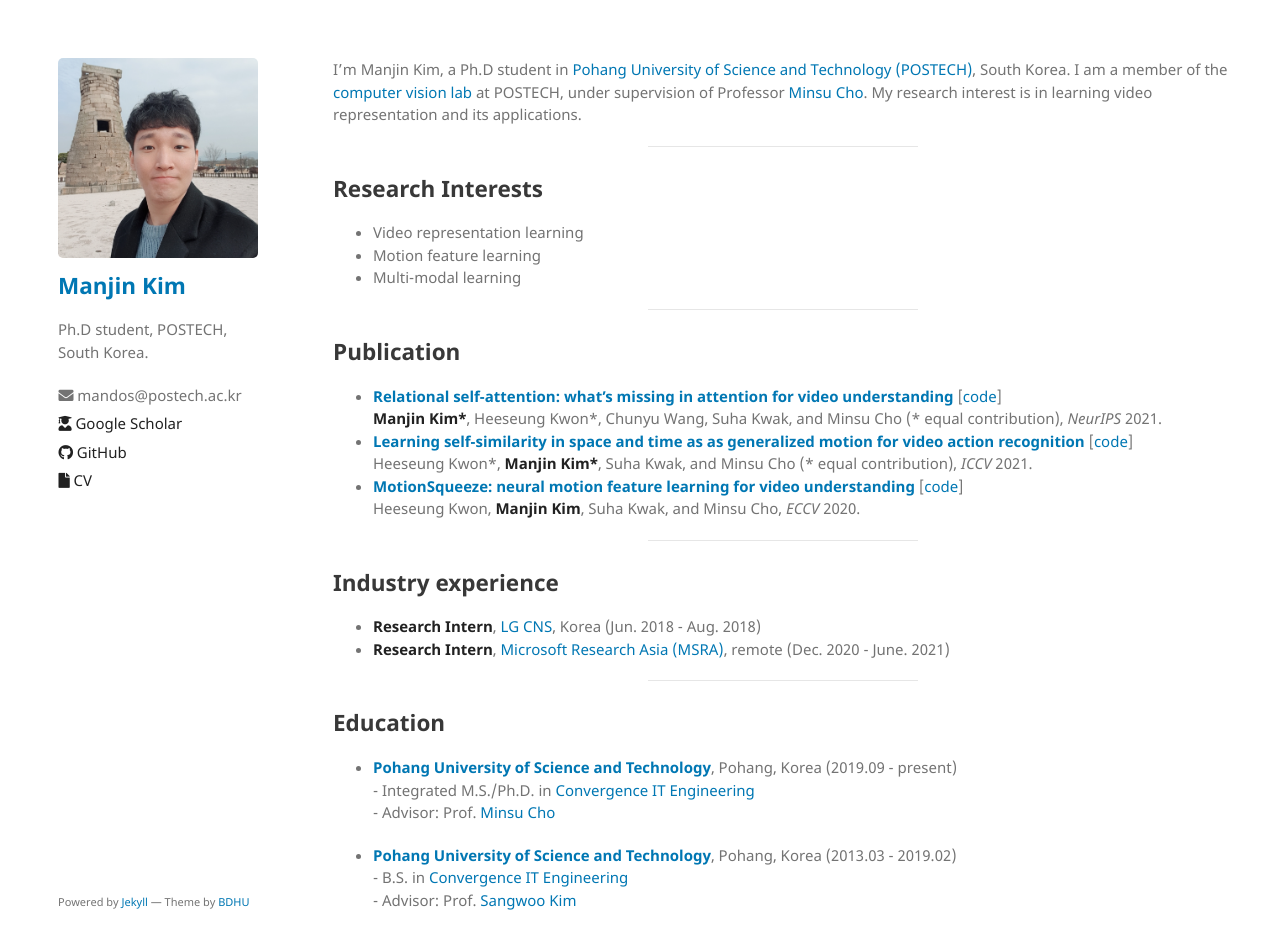
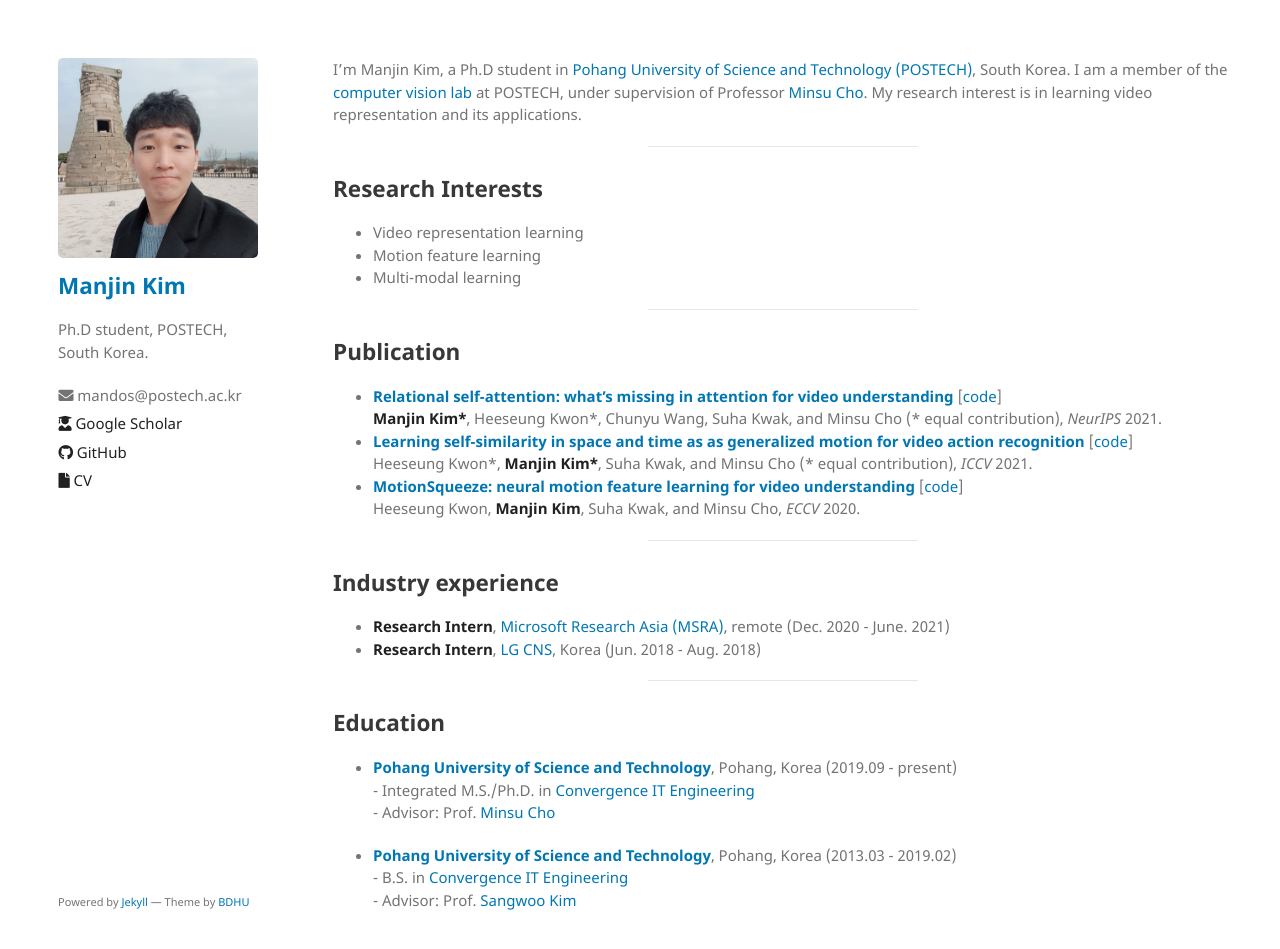
Before and after one commit to KimManjin/KimManjin.github.io, a Jekyll site: the page built from index.md, in a window 1280 px wide and 981 px high. Shown: the top 949 px of the window. Built offline with Jekyll 4.4.1, drawn with Linux system fonts in a browser that asks for light colours; our own code applies the rules of GitHub Pages for plain Markdown files.

```diff
--- a/index.md
+++ b/index.md
@@ -35,8 +35,9 @@ I'm Manjin Kim, a Ph.D student in [Pohang University of Science and Technology (
 ---------------------------------------------
 
 ## Industry experience
+- **Research Intern**, [Microsoft Research Asia (MSRA)](https://www.microsoft.com/en-us/research/lab/microsoft-research-asia/), remote (Dec. 2020 - June. 2021)
 - **Research Intern**, [LG CNS](https://www.lgcns.com/EN/Home), Korea (Jun. 2018 - Aug. 2018)
-- **Research Intern**, [Microsoft Research Asia (MSRA)](https://www.microsoft.com/en-us/research/lab/microsoft-research-asia/), remote (Dec. 2020 - June. 2021)
+
 
 ---------------------------------------------
 
```
